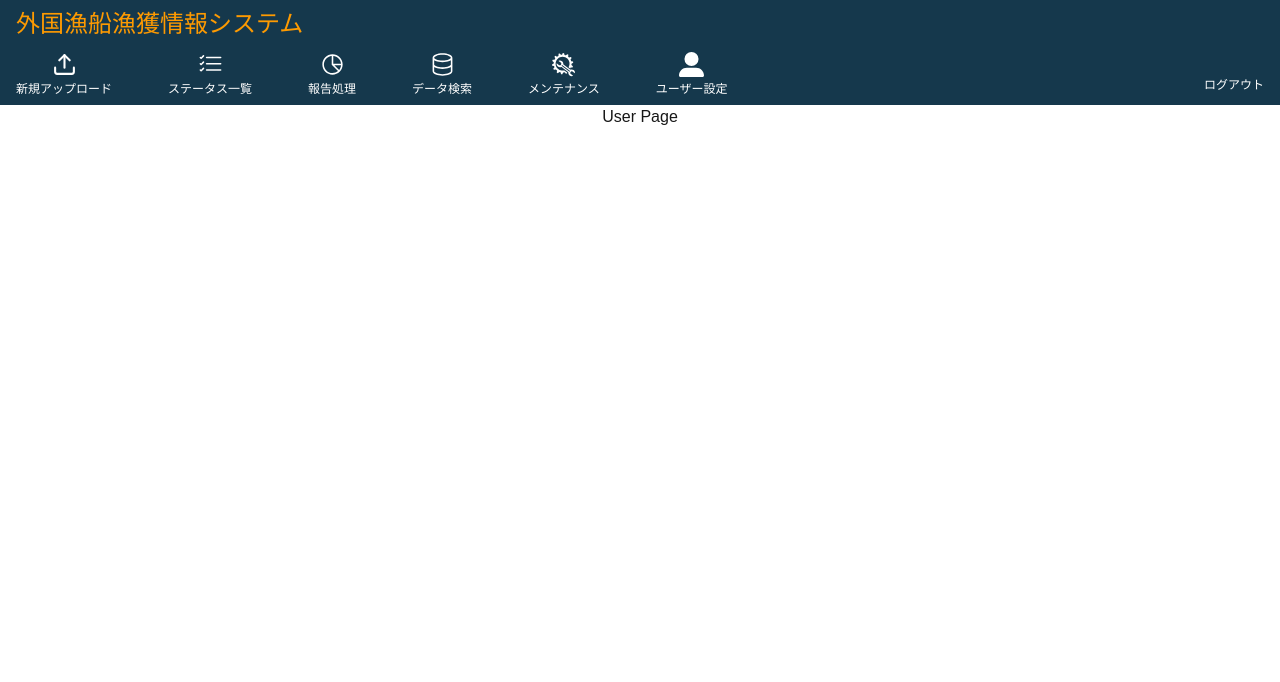
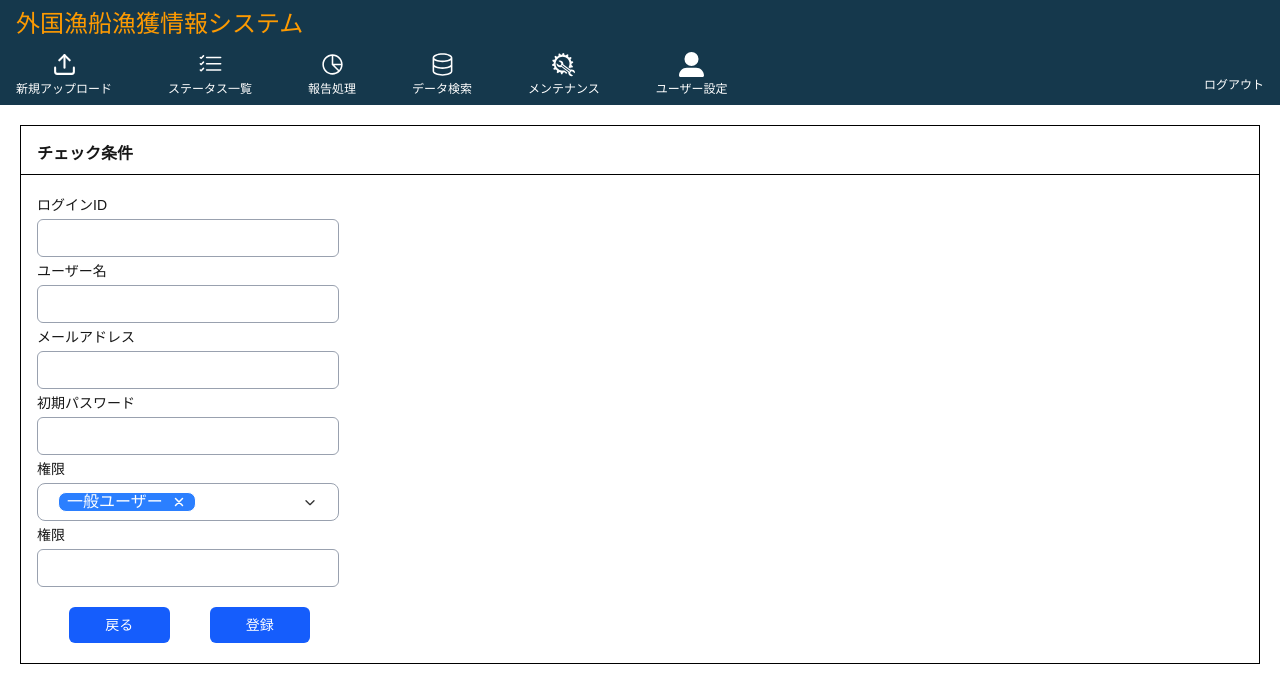
Before and after one commit to Nghphuoc/tuna-pj-fe, a Next.js app: page /home/user in a window 1280 px wide. Shown: the top 682 px of the page. Built offline with nearby package versions, Linux system fonts and the light colour scheme.

Commit message:
update: tab user display

```diff
--- a/app/home/user/page.jsx
+++ b/app/home/user/page.jsx
@@ -1,9 +1,10 @@
+import UserRegistrationFromInput from "../../components/MT-S01-5/userregistrationfrominput";
 
 
 const UserPage = () => {
     return (
         <>
-        <p className="text-center items-center">User Page</p>
+            <UserRegistrationFromInput />
         </>
     );
 }
```
